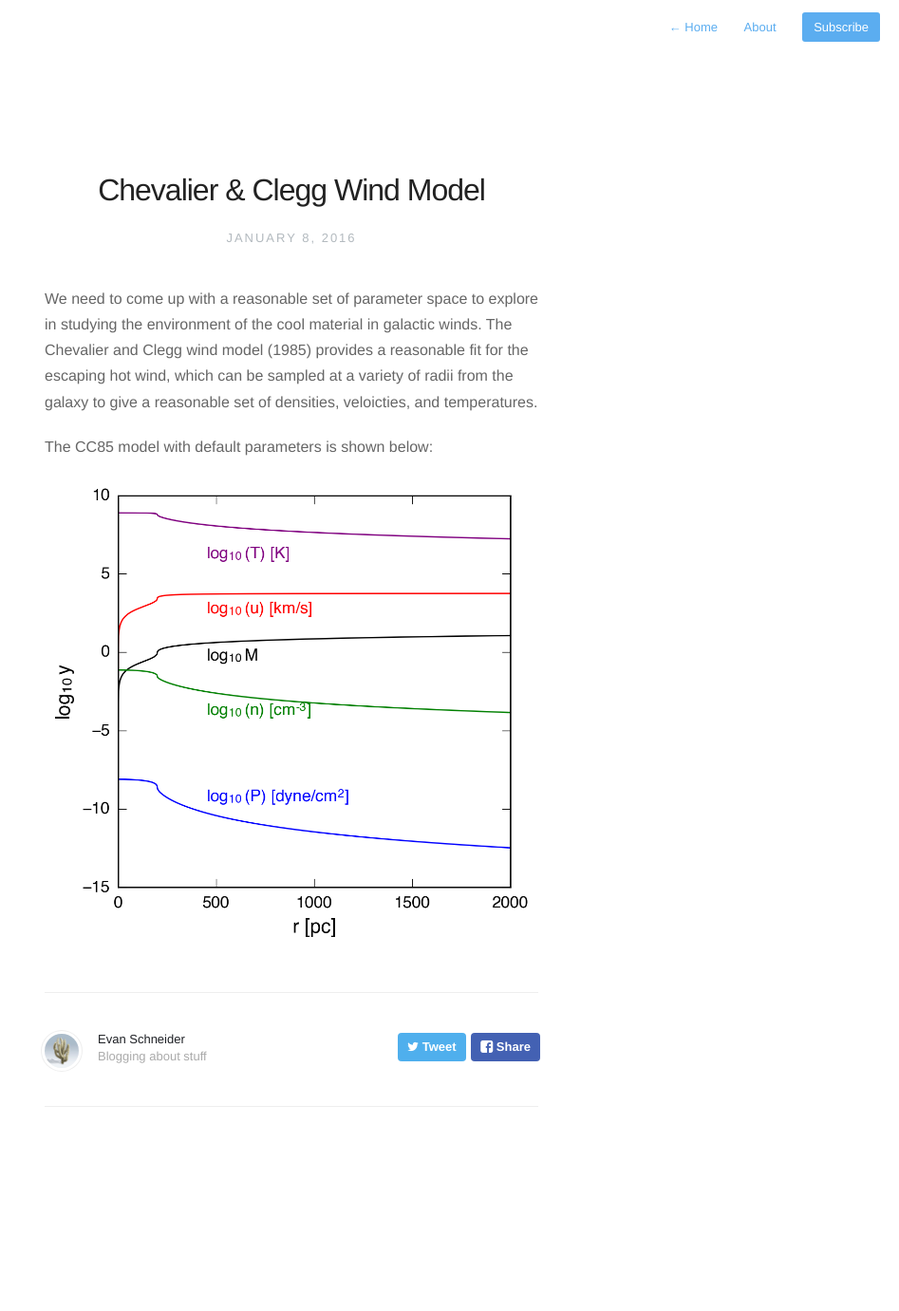
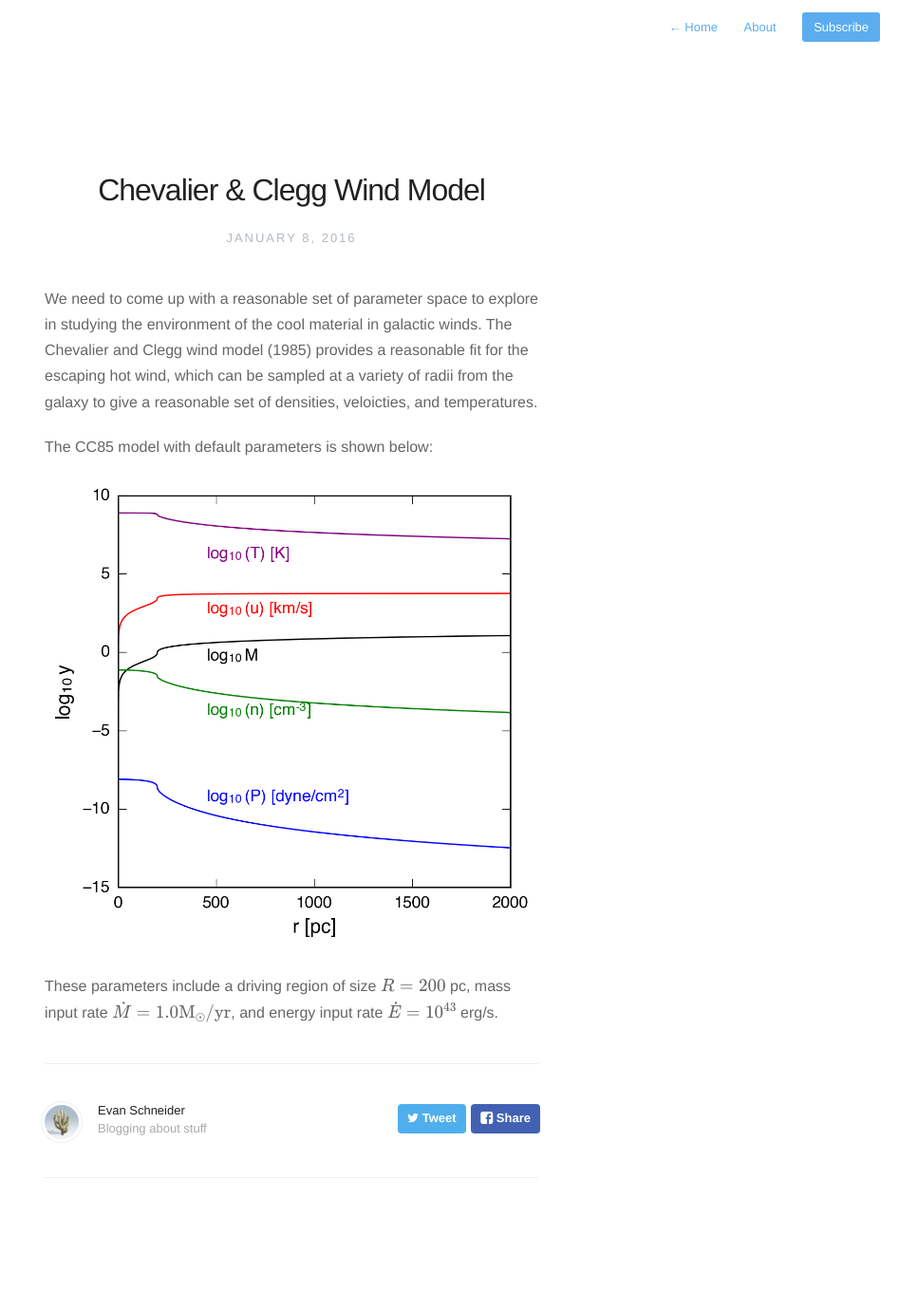
Before and after one commit to evaneschneider/site, a Jekyll site: the page built from _posts/2016-1-8-Chevalier-Clegg-Model.markdown, in a window 1280 px wide. Shown: the whole page at 95% size, without its empty margins (333-1280 px from the left). Built offline with Jekyll 4.4.1, drawn with Linux system fonts in a browser that asks for light colours; nearby versions of some CDN libraries; formulas are drawn with MathJax 3; before the commit the page ends 1306 px from its top, so only the background shows below that.

Commit message:
added parameters

```diff
--- a/_posts/2016-1-8-Chevalier-Clegg-Model.markdown
+++ b/_posts/2016-1-8-Chevalier-Clegg-Model.markdown
@@ -13,3 +13,8 @@ galaxy to give a reasonable set of densities, veloicties, and temperatures.
 The CC85 model with default parameters is shown below:
 
 <img src="{{ site.url }}assets/images/chevalier.png">
+
+
+These parameters include a driving region of size $$R = 200$$ pc, mass input
+rate $$\dot{M} = 1.0 \mathrm{M}_{\odot} / \mathrm{yr}$$, and energy input rate
+$$\dot{E} = 10^{43}$$ erg/s.
```
